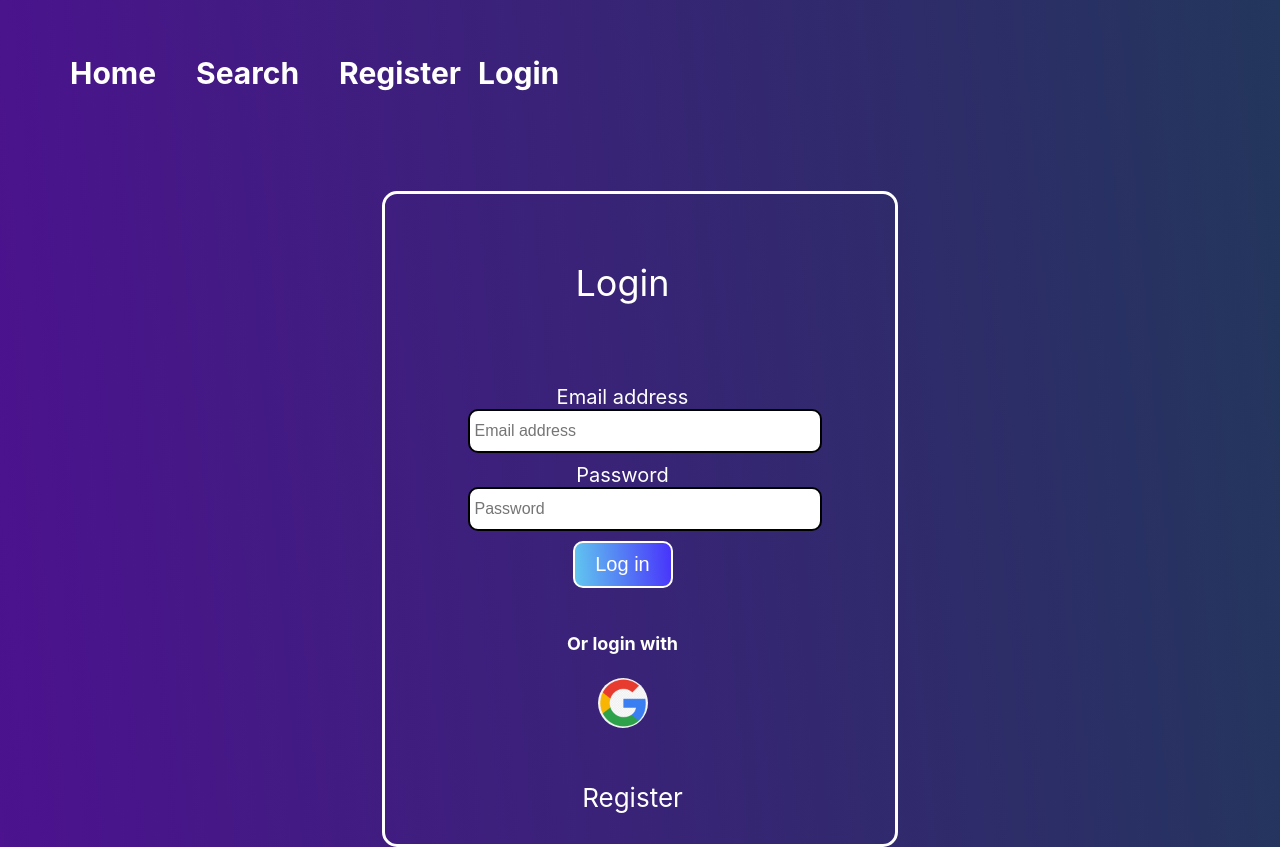
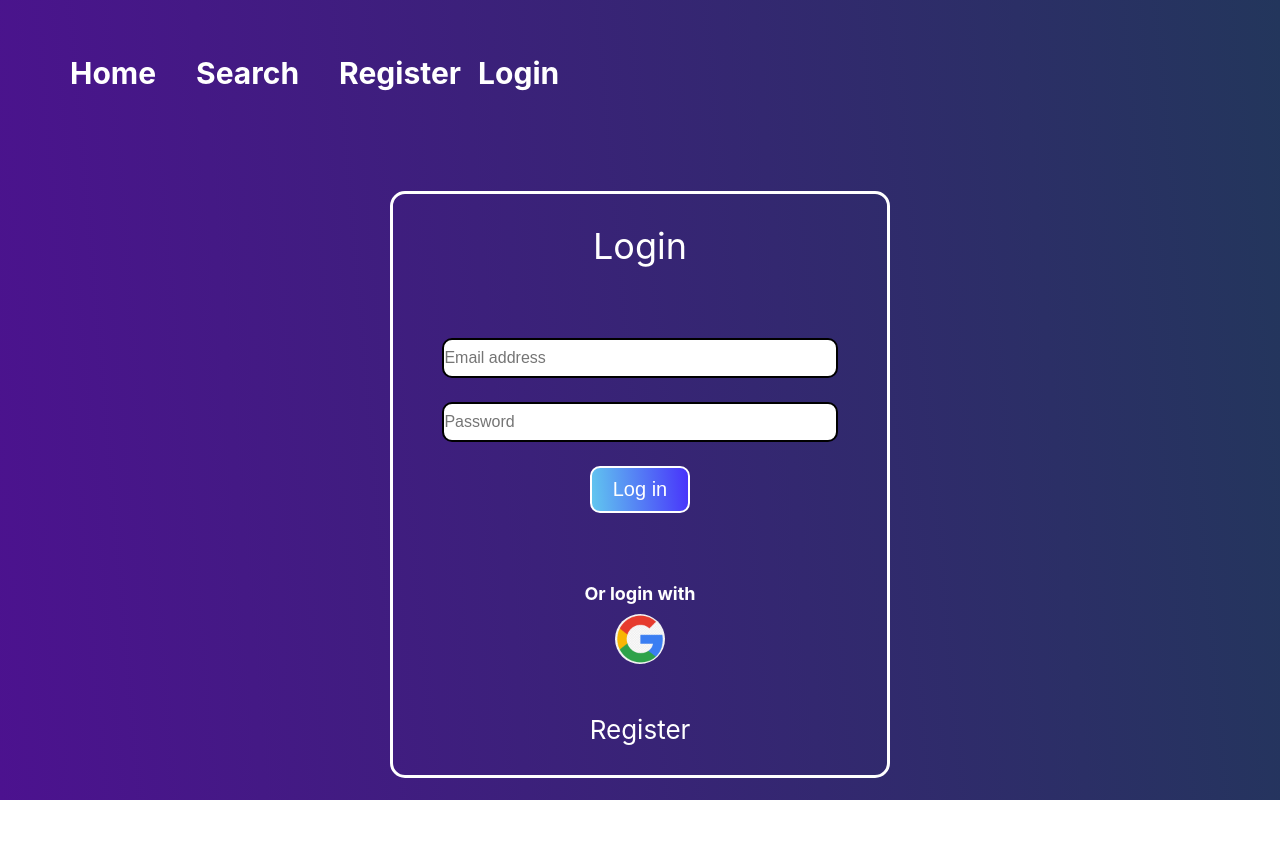
Before and after one commit to ArmedWing/anime-calendar, a React (Create React App) app: page /login in a window 1280 px wide. After the commit the page ends 800 px from the top, so only its background shows below. Built offline with nearby package versions, Linux system fonts and the light colour scheme; no server answers.

Commit message:
fixed login css

```diff
--- a/src/App.css
+++ b/src/App.css
@@ -3,3 +3,15 @@
   background-image: linear-gradient(85deg, #4c128f, #23365c);
   min-height: 100vh;
 }
+
+* {
+  padding: 0;
+  margin: 0;
+  box-sizing: border-box;
+}
+
+img {
+  display: block;
+  width: 100%;
+  height: auto;
+}
--- a/src/components/Login/Login.css
+++ b/src/components/Login/Login.css
@@ -1,18 +1,22 @@
 .loginPage {
   display: flex;
   justify-content: center;
-  align-items: center;
   margin: 0 auto;
-  height: 650px;
   width: 500px;
   border: 3px solid white;
   border-radius: 15px;
   text-decoration: none;
   margin-top: 100px;
-  padding-right: 10px;
 }
 .loginContainer {
-  padding-right: 25px;
+  display: flex;
+  flex-direction: column;
+  justify-content: center;
+  align-items: center;
+  text-align: center;
+  width: 100%;
+  padding: 30px 0;
+  gap: 40px;
 }
 
 .loginPage label {
@@ -21,19 +25,19 @@
   padding-bottom: 20px;
 }
 
-.credentials {
-  margin-bottom: 10px;
-}
-
 .loginPage p {
   color: white;
   font-size: 36px;
 }
 
 .inputbox {
+  display: flex;
+  flex-direction: column;
+  justify-content: center;
+  gap: 1.5em;
   margin: 30px 0;
-  max-width: 310px;
-  margin-top: 80px;
+  width: 80%;
+  min-width: 80px;
 }
 
 .inputbox input {
@@ -43,7 +47,7 @@
   height: 40px;
   outline: none;
   font-size: 1rem;
-  padding: 0 35px 0 5px;
+  /* padding: 0 35px 0 5px; */
 }
 
 .otherOptions {
@@ -56,7 +60,7 @@
   text-decoration: none;
   font-size: 26px;
   color: white;
-  margin-left: 20px;
+  /* margin-left: 20px; */
 }
 
 .register:hover {
@@ -66,6 +70,7 @@
 .googleLogin {
   color: white;
   font-size: 18px;
+  /* margin-left: 15px; */
 }
 
 .otherOptions img {
@@ -73,6 +78,7 @@
   border-radius: 50%;
   margin-bottom: 50px;
   margin-top: 10px;
+  /* margin-left: 10px; */
 }
 
 .otherOptions img:hover {
@@ -88,6 +94,8 @@
   font-size: 20px;
   text-decoration: none;
   width: 100px;
+  align-self: center;
+  /* margin-left: 10px; */
 }
 
 .loginBtn:hover {
--- a/src/components/Login/Login.js
+++ b/src/components/Login/Login.js
@@ -36,13 +36,12 @@ const Login = () => {
 
   return (
     <>
-      <main>
       <section className="loginPage">
         <div className="loginContainer">
           <p> Login </p>
           <form className="inputbox">
             <div className="credentials">
-                <label htmlFor="email-address">Email address</label>
+              <label htmlFor="email-address"></label>
               <input
                 id="email-address"
                 name="email"
@@ -54,7 +53,7 @@ const Login = () => {
             </div>
 
             <div className="credentials">
-                <label htmlFor="password">Password</label>
+              <label htmlFor="password"></label>
               <input
                 id="password"
                 name="password"
@@ -84,7 +83,6 @@ const Login = () => {
           </div>
         </div>
       </section>
-      </main>
     </>
   );
 };
```
Lines whose indentation alone changed are shown as unchanged.
